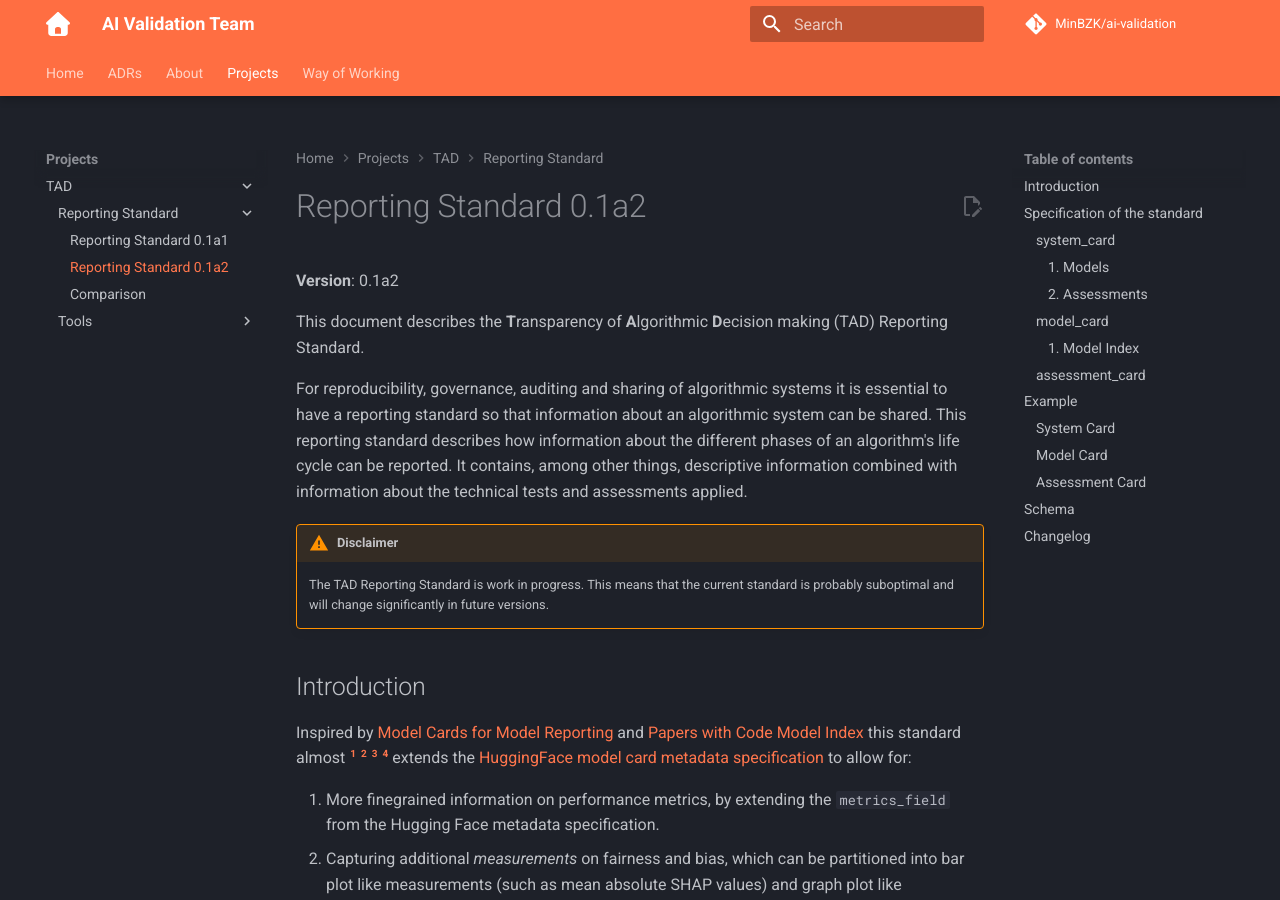
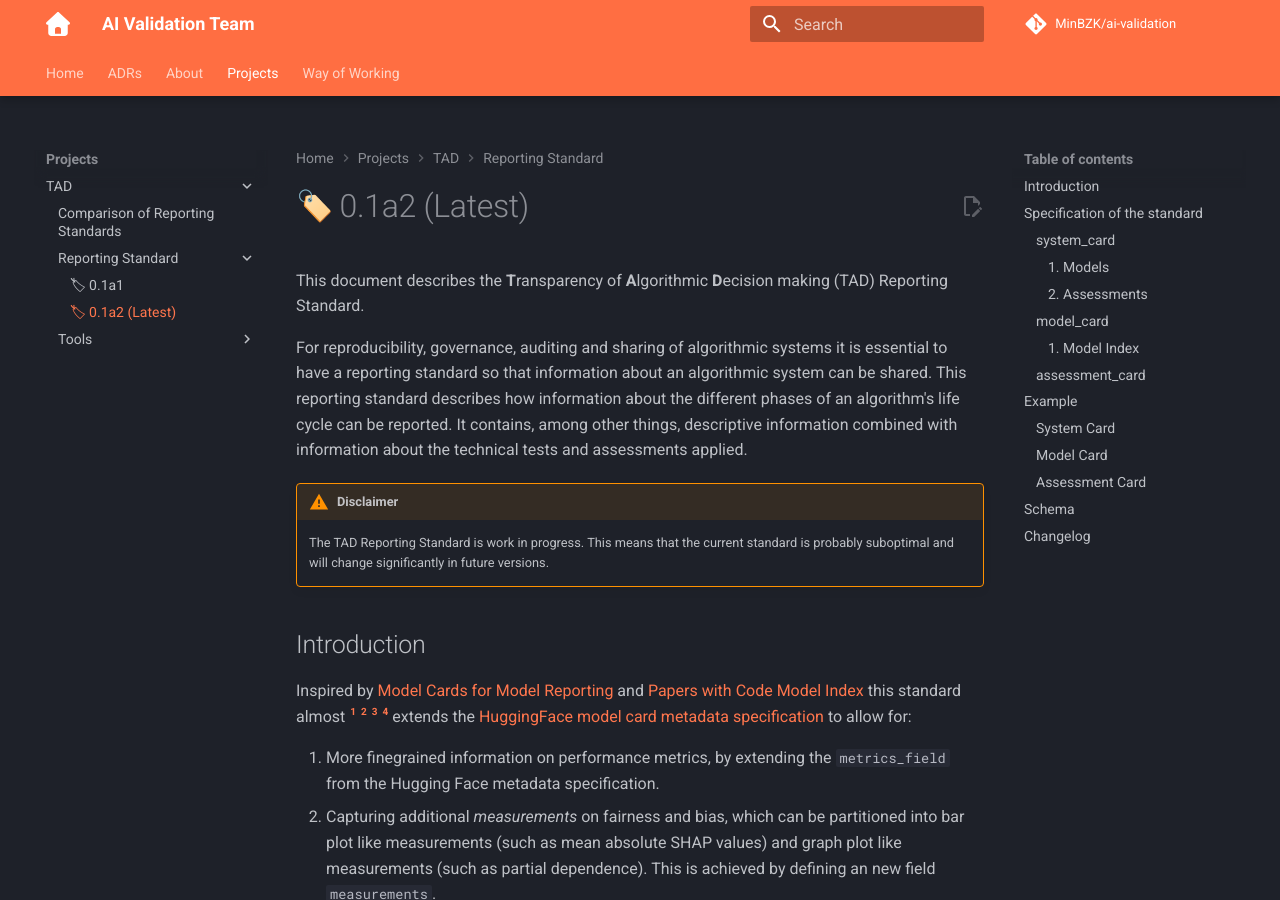
Before and after one commit to MinBZK/ai-validation, an MkDocs documentation site: the page built from docs/Projects/TAD/Reporting-Standard/latest.md, in a window 1280 px wide and 900 px high. Built offline with MkDocs 1.6.1 and Material for MkDocs 9.7.7, drawn with Linux system fonts in a browser that asks for light colours; emoji names are drawn with the system emoji font; plug-ins that fetch from the network failed and are left out; comment, search, counter and statistics services are not loaded.

Commit message:
Restructure versions

```diff
--- a/docs/Projects/TAD/Reporting-Standard/Comparison.md
+++ b/docs/Projects/TAD/Comparison.md
@@ -1,4 +1,4 @@
-# Comparison
+# Comparison of Reporting Standards
 
 This document assesses standards that standardize the way algorithm assessments can be captured.
 
--- a/docs/Projects/TAD/Reporting-Standard/0.1a1.md
+++ b/docs/Projects/TAD/Reporting-Standard/0.1a1.md
@@ -1,6 +1,4 @@
-# Reporting Standard 0.1a1
-
-**Version**: 0.1a1
+# :label: 0.1a1
 
 This document describes the **T**ransparency of **A**lgorithmic **D**ecision making (TAD) Reporting Standard.
 
--- a/docs/Projects/TAD/Reporting-Standard/index.md
+++ b/docs/Projects/TAD/Reporting-Standard/index.md
@@ -1 +1 @@
-0.1a2.md
+latest.md
--- a/docs/Projects/TAD/Reporting-Standard/0.1a2.md
+++ b/docs/Projects/TAD/Reporting-Standard/latest.md
@@ -1,6 +1,4 @@
-# Reporting Standard 0.1a2
-
-**Version**: 0.1a2
+# :label: 0.1a2 (Latest)
 
 This document describes the **T**ransparency of **A**lgorithmic **D**ecision making (TAD) Reporting Standard.
 
```
